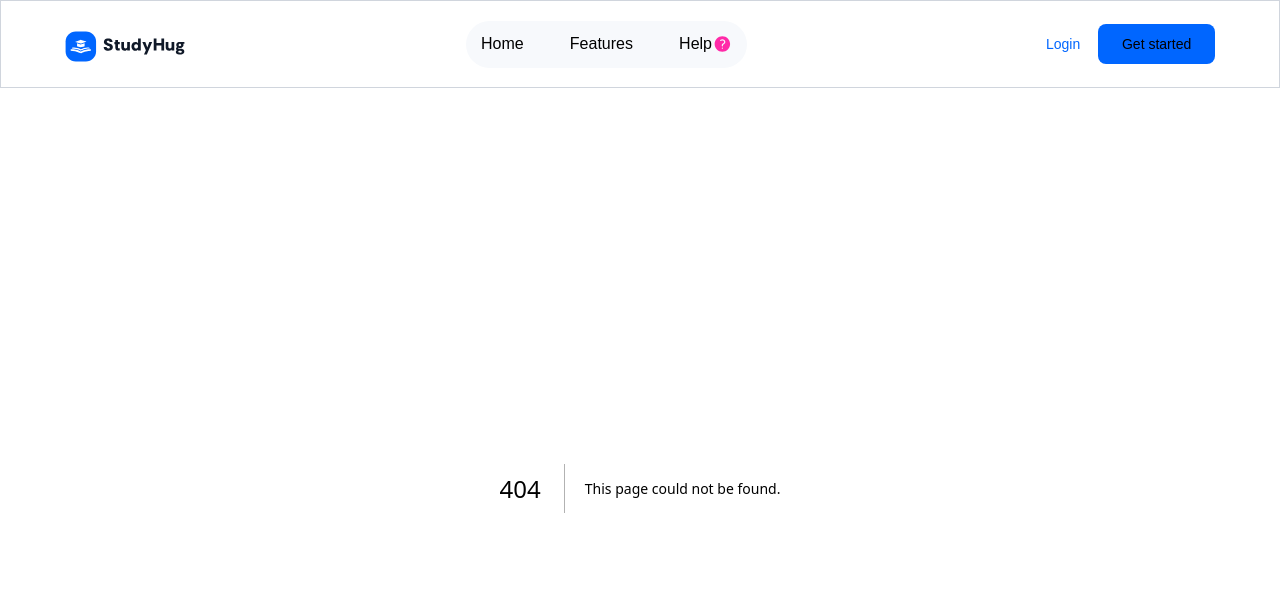
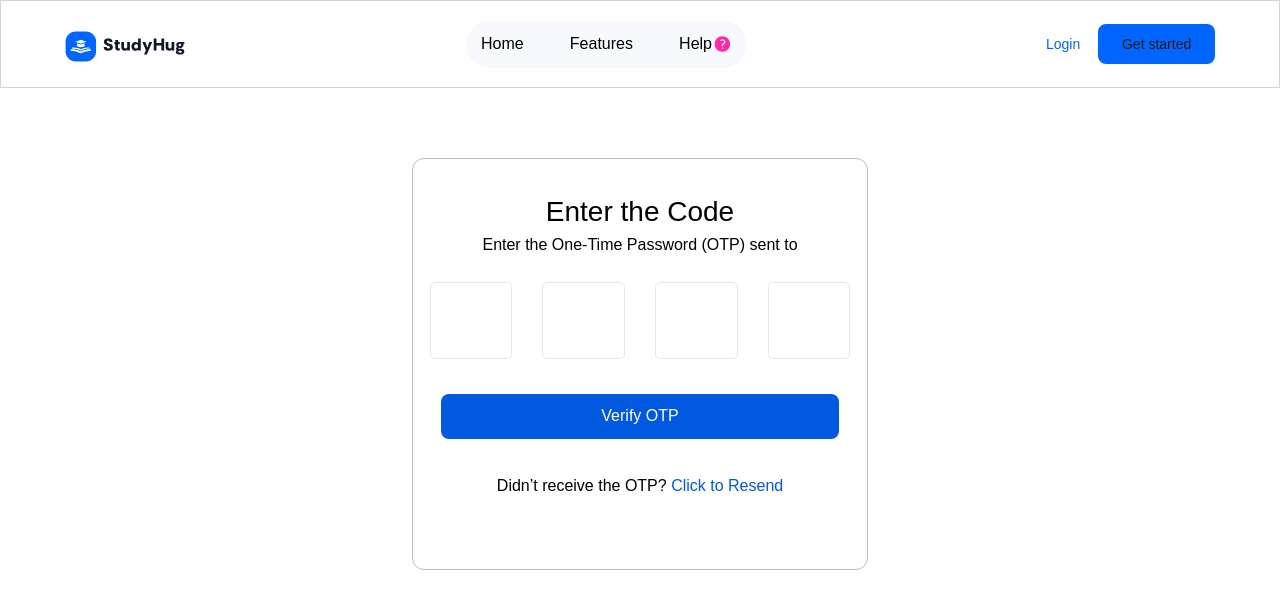
Before and after one commit to Honourable1234/studyHug, a Next.js app: page /Verify in a window 1280 px wide. Before the commit this address had no page. Shown: the top 608 px of the page. Built offline with nearby package versions, Linux system fonts and the light colour scheme; no server answers.

Commit message:
commit for 27th november 2024

```diff
--- a/app/Components/Header.js
+++ b/app/Components/Header.js
@@ -6,7 +6,7 @@ import { useLoading } from "../Contexts/loading";
 
 export default function Header() {
   const { startLoading, stopLoading } = useLoading();
-  const handleFetch = async () => {
+  const handleClick = async () => {
     startLoading();
     await new Promise((resolve) => setTimeout(resolve, 2000));
     stopLoading();
@@ -16,17 +16,17 @@ export default function Header() {
   return (
     <div className="h-[88px] bg-[white] flex border border-[#D0D5DD] items-center">
        <nav className="flex justify-between w-[90%] m-auto">
-       <Link href="/" onClick={handleFetch}>
+       <Link href="/" onClick={handleClick}>
          <Image
            src="/images/Logo1.svg"
            alt="Study Hug Logo"
-           width={90}
-           height={40}
-           className="w-[50px] xs:w-[90px] lg:w-[120px] mt-[10px] "
+           width={0}
+           height={0}
+           className=" h-auto w-[50px] xs:w-[90px] lg:w-[120px] mt-[10px] "
       />
        </Link>
       <div className="w-[281px] h-[47px] bg-[#F7F9FC] rounded-[40px] hidden sm:flex text-black text-[16px] justify-between items-center px-[15px]">
-        <Link href="/" onClick={handleFetch}><button>Home</button></Link>
+        <Link href="/" onClick={handleClick}><button>Home</button></Link>
         <button>Features</button>
         <button className="flex">
           Help
@@ -41,10 +41,10 @@ export default function Header() {
       </div>
       <div className="flex items-center">
          <Link href="/Login">
-             <button className="hidden xs:block text-[#0066FF] w-[70px] h-[40px] text-[14px]" onClick={handleFetch}>Login</button>
+             <button className="hidden xs:block text-[#0066FF] w-[70px] h-[40px] text-[14px]" onClick={handleClick}>Login</button>
          </Link>
          <Link href="/Signup">
-            <button className="bg-[#0066FF] w-[70px] xs:w-[117px] h-[25px] xs:h-[40px] rounded-[8px] text-[10px] xs:text-[14px]" onClick={handleFetch}>Get started</button>
+            <button className="bg-[#0066FF] w-[70px] xs:w-[117px] h-[25px] xs:h-[40px] rounded-[8px] text-[10px] xs:text-[14px]" onClick={handleClick}>Get started</button>
          </Link>
       </div>
        </nav>
--- /dev/null
+++ b/app/Components/OtpInput.js
@@ -0,0 +1,43 @@
+import React, { useState } from 'react';
+
+export default function OtpInput({ numInputs = 4, onChange }) {
+    const [otp, setOtp] = useState(Array(numInputs).fill(''));
+
+    const handleChange = (e, index) => {
+        const value = e.target.value;
+        if (/[^0-9]/.test(value)) return;
+
+        const newOtp = [...otp];
+        newOtp[index] = value;
+
+        setOtp(newOtp);
+        if (onChange) onChange(newOtp.join(''));
+
+        if (index < numInputs - 1 && value) {
+            document.getElementById(`otp-input-${index + 1}`).focus();
+        }
+    };
+
+    const handleKeyDown = (e, index) => {
+        if (e.key === 'Backspace' && !otp[index] && index > 0) {
+            document.getElementById(`otp-input-${index - 1}`).focus();
+        }
+    };
+
+    return (
+        <div style={{ display: 'flex', justifyContent: 'center' }}>
+            {otp.map((digit, index) => (
+                <input
+                    key={index}
+                    id={`otp-input-${index}`}
+                    type="text"
+                    value={digit}
+                    onChange={(e) => handleChange(e, index)}
+                    onKeyDown={(e) => handleKeyDown(e, index)}
+                    maxLength={1}
+                    className='w-[40px] sm:w-[82.52px] h-[37px] sm:h-[76.7px] text-center text-[40px] border focus:outline-none  focus:ring-2 focus:ring-blue-500 rounded-[4.85px] mt-[25px] mx-[15px]'
+                />
+            ))}
+        </div>
+    );
+}
--- a/app/Contexts/loading.js
+++ b/app/Contexts/loading.js
@@ -5,14 +5,15 @@ import React, { createContext, useState, useContext } from "react";
 
 const LoadingContext = createContext();
 
+
 export const LoadingProvider = ({ children }) => {
   const [isLoading, setIsLoading] = useState(false);
-
+  const [userEmail, setUserEmail] = useState('');
   const startLoading = () => setIsLoading(true);
   const stopLoading = () => setIsLoading(false);
 
   return (
-    <LoadingContext.Provider value={{ isLoading, startLoading, stopLoading }}>
+    <LoadingContext.Provider value={{ isLoading, startLoading, stopLoading, setUserEmail, userEmail }}>
       {children}
     </LoadingContext.Provider>
   );
--- a/app/Login/page.js
+++ b/app/Login/page.js
@@ -45,6 +45,7 @@ function LoginPage() {
         <div>
           <label htmlFor="password" className=" text-[9px] xs:text-[13px] text-[#10172C] text-inter">PASSWORD</label><br/>
           <input
+          type="password"
             id="password"
             {...register("password", {
               required: "Password is required",
--- a/app/Signup/page.js
+++ b/app/Signup/page.js
@@ -1,23 +1,47 @@
 "use client";
-import React from 'react'
 import { useForm } from 'react-hook-form';
 import Link from 'next/link'
 import { useLoading } from "../Contexts/loading";
+import axios from 'axios';
+import { useRouter } from "next/navigation";
+import { useEffect, useState } from 'react';
 
 export default function SignupPage() {
-    const {
+     const { startLoading, stopLoading } = useLoading();
+     const {setUserEmail} = useLoading();
+     const API = process.env.NEXT_PUBLIC_API_END_POINT_REGISTER
+     const router = useRouter();
+     const {
         register,
         handleSubmit,
         formState: { errors },
       } = useForm();
-
-      const onSubmit = (data) => {
-        console.log(data);
+      const onSubmit = async(data) => {
+        startLoading();
+        try {
+          const response = await axios.post(API, data)
+          setUserEmail(
+            response.data.data.user.email
+          )
+          router.push('/Verify')
+          stopLoading();
+        } catch (error) {
+            if (error.response && error.response.status === 400) {
+            const errorMessage = error.response.data.message;
+            if (errorMessage === "User with this email already exists") {
+              alert("This email is already registered. Please use another email.");
+            } else {
+              alert(errorMessage);
+            }
+          } else {
+            alert("An unexpected error occurred. Please try again later.");
+          }
+          stopLoading();
+        }
       }
-      const { startLoading, stopLoading } = useLoading();
-      const handleFetch = async () => {
+      const handleClick = async () => {
         startLoading();
-        await new Promise((resolve) => setTimeout(resolve, 2000));
+        await new Promise((resolve) => setTimeout(resolve, 7000));
         stopLoading();
       };
   return (
@@ -66,6 +90,7 @@ export default function SignupPage() {
         <div>
           <label htmlFor="password" className=" text-[9px] xs:text-[13px] text-[#10172C] text-inter">PASSWORD</label><br/>
           <input
+            type="password"
             id="password"
             {...register("password", {
               required: "Password is required",
@@ -81,7 +106,7 @@ export default function SignupPage() {
         </div>
 
         <button type="submit" className="bg-[#0059DE] w-[200px] xs:w-full h-[35px] sm:h-[45px] rounded-[8px] mt-[25px] text-white">Sign Up</button>
-        <div className="text-center"><p className="text-[11px] mt-[20px]">Already have an account? <Link href="/Login" onClick={handleFetch}><span className="text-[#0059DE]">Log in</span></Link> </p></div>
+        <div className="text-center"><p className="text-[11px] mt-[20px]">Already have an account? <Link href="/Login" onClick={handleClick}><span className="text-[#0059DE]">Log in</span></Link> </p></div>
       </form>
     </div>
   )
--- /dev/null
+++ b/app/Verify/page.js
@@ -0,0 +1,51 @@
+"use client";
+import React, { useEffect, useState } from 'react';
+import OtpInput from './../Components/OtpInput'
+import Link from 'next/link'
+import { useLoading } from "../Contexts/loading";
+import axios from 'axios';
+import { useRouter } from "next/navigation";
+export default function VerifyPage() {
+    const [otp, setOtp] = useState('');
+    const router = useRouter();
+    const handleOtpChange = (otp) => {
+        setOtp(otp);
+    };
+    const { startLoading, stopLoading, userEmail } = useLoading();
+    const data = {
+      email: userEmail,
+      verificationToken: otp
+    }
+    const verifyEndpoint = process.env.NEXT_PUBLIC_API_END_POINT_VERIFY
+    const handleClick = async () => {
+        startLoading();
+        try {
+          const response = await axios.post(verifyEndpoint,data)
+          console.log(response)
+          if (response.data.message == "Email verified successfully" && response.data.status == "success") {
+            router.push("/")
+          }
+
+        } catch (error) {
+          console.log(error.message);
+
+        }
+
+        stopLoading();
+      };
+        useEffect(()=>{
+        console.log(userEmail);
+
+       },[userEmail])
+  return (
+    <div className="h-screen text-black bg-white pt-[30px] sm:pt-[70px] xs:pt-[100px]">
+      <div className="border border-[#B9BEC7] w-[300px] sm:w-[456px] text-rethink h-[412px] m-auto text-center py-[32px] px-[28px] rounded-[12px]">
+        <h2 className="text-[18px] sm:text-[28px]">Enter the Code</h2>
+        <p className="text-[10px] sm:text-[16px]">Enter the One-Time Password (OTP) sent to {userEmail} </p>
+        <OtpInput numInputs={4} onChange={handleOtpChange}/>
+        <button onClick={handleClick} className="bg-[#0059DE] w-[200px] xs:w-full h-[35px] sm:h-[45px] rounded-[8px] mt-[35px] text-white ">Verify OTP</button>
+        <p className="mt-[35px] text-[10px] sm:text-[16px]">Didn’t receive the OTP? <Link href="" onClick={handleClick}><span className="text-[#0059DE]">Click to Resend</span></Link></p>
+      </div>
+    </div>
+  )
+}
--- a/app/page.js
+++ b/app/page.js
@@ -2,6 +2,10 @@
 
 export default function Home() {
   return (
-    <div></div>
+    <div>
+       <div>
+
+       </div>
+    </div>
   );
 }
--- a/package.json
+++ b/package.json
@@ -9,6 +9,7 @@
     "lint": "next lint"
   },
   "dependencies": {
+    "axios": "^1.7.8",
     "next": "15.0.3",
     "react": "^18.2.0",
     "react-dom": "^18.2.0",
```
Also changed, not shown: 1 other file (tests, documents, lock files or other folders).
